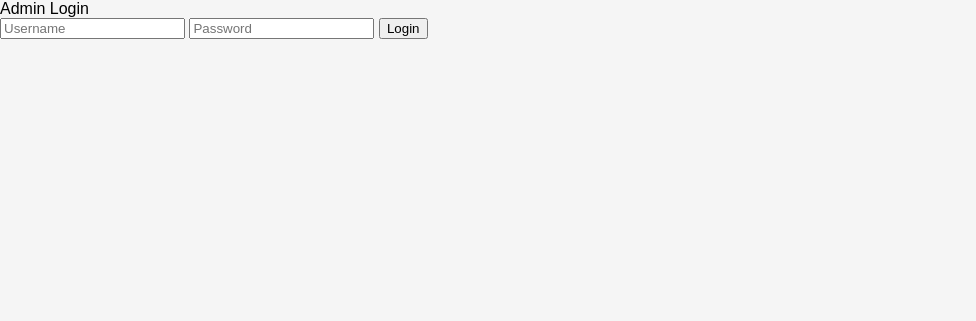
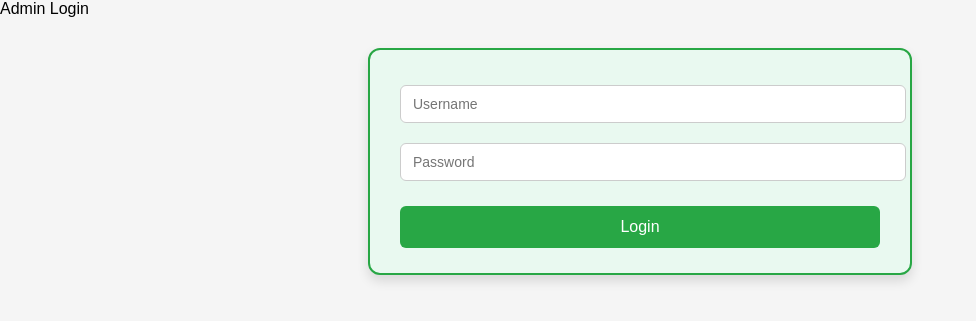
Before and after one commit to srinithisivanantham/hostel-chatbot, a Flask app: page /admin in a window 1280 px wide. Shown: the top 321 px of the page, without its empty margins (0-976 px from the left). Run offline with Flask 3, Linux system fonts and the light colour scheme.

Commit message:
UI enhancement for leave and complaint forms

```diff
--- a/static/style.css
+++ b/static/style.css
@@ -77,3 +77,70 @@ body {
     padding: 12px 18px;
     cursor: pointer;
 }
+/* ===============================
+   Leave & Complaint Form Styling
+   =============================== */
+
+form {
+    background: #e9f9f0;
+    border: 2px solid #28a745;
+    border-radius: 12px;
+    padding: 25px 30px;
+    max-width: 480px;
+    margin: 30px auto;
+    box-shadow: 0 6px 12px rgba(0,0,0,0.12);
+}
+
+form h2,
+form h3 {
+    text-align: center;
+    color: #1e7e34;
+    margin-bottom: 20px;
+}
+
+/* Input fields */
+form input,
+form textarea,
+form select {
+    width: 100%;
+    padding: 10px 12px;
+    margin: 10px 0;
+    border-radius: 6px;
+    border: 1px solid #ccc;
+    outline: none;
+    font-size: 14px;
+}
+
+form input:focus,
+form textarea:focus {
+    border-color: #28a745;
+    box-shadow: 0 0 4px rgba(40,167,69,0.5);
+}
+
+/* Submit Button */
+form button,
+form input[type="submit"] {
+    width: 100%;
+    background-color: #28a745;
+    color: white;
+    border: none;
+    padding: 12px;
+    margin-top: 15px;
+    border-radius: 6px;
+    font-size: 16px;
+    cursor: pointer;
+    transition: 0.3s ease;
+}
+
+form button:hover,
+form input[type="submit"]:hover {
+    background-color: #218838;
+}
+
+/* Small screen support */
+@media (max-width: 600px) {
+    form {
+        margin: 15px;
+        padding: 20px;
+    }
+}
```
